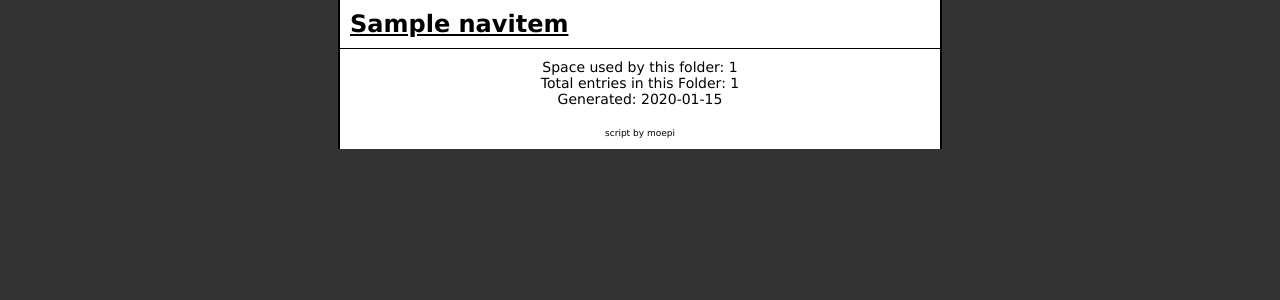
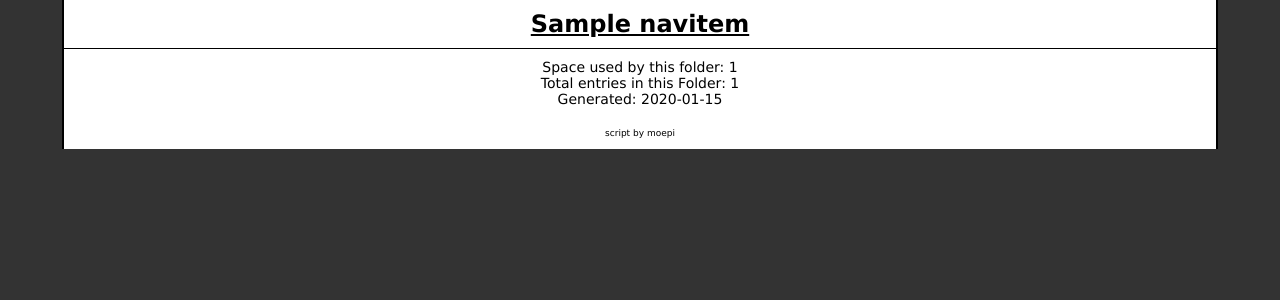
Before and after one commit to moepi/omdbarchive, a Python web app: template templates/folder.html in a window 1280 px wide. Shown: the top 300 px of the page. Run offline with Jinja, Linux system fonts and the light colour scheme; the template is opened without the code that fills it: most values are stand-ins (such as "Sample title", 1, 10 or a date in 2020).

Commit message:
add some template and css magic

```diff
--- a/templates/desktop.css
+++ b/templates/desktop.css
@@ -1,12 +1,4 @@
-body, html { margin:0; padding:0; height:100%; }
-body { background:#333; }
-div#container { margin:0 auto 0 auto; width:600px; height:auto; border-left:2px solid; border-right:2px solid; font-family:verdana, arial, helvetica; font-size:14px; background:#fff; }
-div.header { padding:10px; font-size:16px; }
-div.footer { border-top:1px solid #000; padding:10px; text-align:center; }
-div.release { border-top:1px solid #000; min-height:210px; padding:10px; }
-p.plot { text-align: justify; font-style:italic; }
-img.cover { padding-right:10px; padding-bottom:10px; width:150px; height:210px; float:left; }
-h1 { font-size: 150% ; padding: 0px 0px 0px 0px; margin: 0px 0px 0px 0px; }
-h2 { font-size: 120% ; padding: 0px 0px 0px 0px; margin: 0px 0px 0px 0px; }
-a, a:link, a:visited, a:active { color:#000; text-decoration:underline; }
-a:hover { color:#000; text-decoration:none; }
+div#container { min-width: 1300px; width:1300px; font-size:14px; background:#fff; }
+div.header { font-size:16px; }
+div.release { width: 600px; }
+img.cover { width:150px; height:210px; }
--- a/templates/folder.html
+++ b/templates/folder.html
@@ -3,8 +3,10 @@
 <meta charset='utf-8'>
 <meta name="HandheldFriendly" content="true" />
 <meta name="viewport" content="width=device-width, height=device-height, user-scalable=no" />
-<link rel="stylesheet" type="text/css" media="screen and (min-width: 961px)" href="desktop.css" />
-<link rel="stylesheet" type="text/css" media="only screen and (max-width: 960px)" href="mobile.css" />
+<link rel="stylesheet" type="text/css" href="style.css" />
+<link rel="stylesheet" type="text/css" media="screen and (min-width: 1301px)" href="desktop.css" />
+<link rel="stylesheet" type="text/css" media="screen and (max-width: 1300px)" href="smalldesktop.css" />
+<link rel="stylesheet" type="text/css" media="only screen and (max-width: 400px)" href="mobile.css" />
 <link rel="stylesheet" type="text/css" media="only screen and (-webkit-min-device-pixel-ratio: 2)" href="mobile.css" />
 <title>A List of cool Video Material</title>
 </head>
--- a/templates/mobile.css
+++ b/templates/mobile.css
@@ -1,12 +1,3 @@
-body, html { margin:0; padding:0; height:100%; }
-body { background:#333; }
-div#container { margin:0 auto 0 auto; height:auto; border-left:2px solid; border-right:2px solid; font-family:verdana, arial, helvetica; font-size:14px; background:#fff; }
-div.header { padding:10px; font-size:16px; }
-div.footer { border-top:1px solid #000; padding:10px; text-align:center; }
-div.release { border-top:1px solid #000; min-height:210px; padding:10px; }
-p.plot { text-align: justify; font-style:italic; }
-img.cover { padding-right:10px; padding-bottom:10px; width:150px; height:210px; float:left; }
-h1 { font-size: 150% ; padding: 0px 0px 0px 0px; margin: 0px 0px 0px 0px; }
-h2 { font-size: 120% ; padding: 0px 0px 0px 0px; margin: 0px 0px 0px 0px; }
-a, a:link, a:visited, a:active { color:#000; text-decoration:underline; }
-a:hover { color:#000; text-decoration:none; }
+div#container { font-size:14px; background:#888; }
+div.header { font-size:16px; }
+img.cover { width:150px; height:210px; }
--- /dev/null
+++ b/templates/smalldesktop.css
@@ -0,0 +1,4 @@
+div#container { font-size:14px; width: 90%; background:#fff; }
+div.header { font-size:16px; }
+div.release { width: 90%; }
+img.cover { width:150px; height:210px; }
--- /dev/null
+++ b/templates/style.css
@@ -0,0 +1,15 @@
+body, html { margin:0; padding:0; height:100%; }
+body { background:#333; }
+div#container { margin:0 auto 0 auto; height:auto; border-left:2px solid; border-right:2px solid; font-family:verdana, arial, helvetica; background:#fff; }
+div.header { padding:10px; font-size:16px; text-align:center; }
+div.footer { border-top:1px solid #000; padding:10px; clear: both; text-align:center; }
+div.release { border-top:1px solid #000; min-height:210px; padding:10px; }
+div.even { float: left; }
+div.odd { float: left; }
+p.plot { text-align: justify; font-style:italic; }
+img.cover { padding-right:10px; padding-bottom:10px; width:150px; height:210px; float:left; }
+h1 { font-size: 150% ; padding: 0px 0px 0px 0px; margin: 0px 0px 0px 0px; }
+h2 { font-size: 120% ; padding: 0px 0px 0px 0px; margin: 0px 0px 0px 0px; }
+a, a:link, a:visited, a:active { color:#000; text-decoration:underline; }
+a.anchor { color:#888; text-decoration:none; }
+a:hover { color:#000; text-decoration:none; }
```
